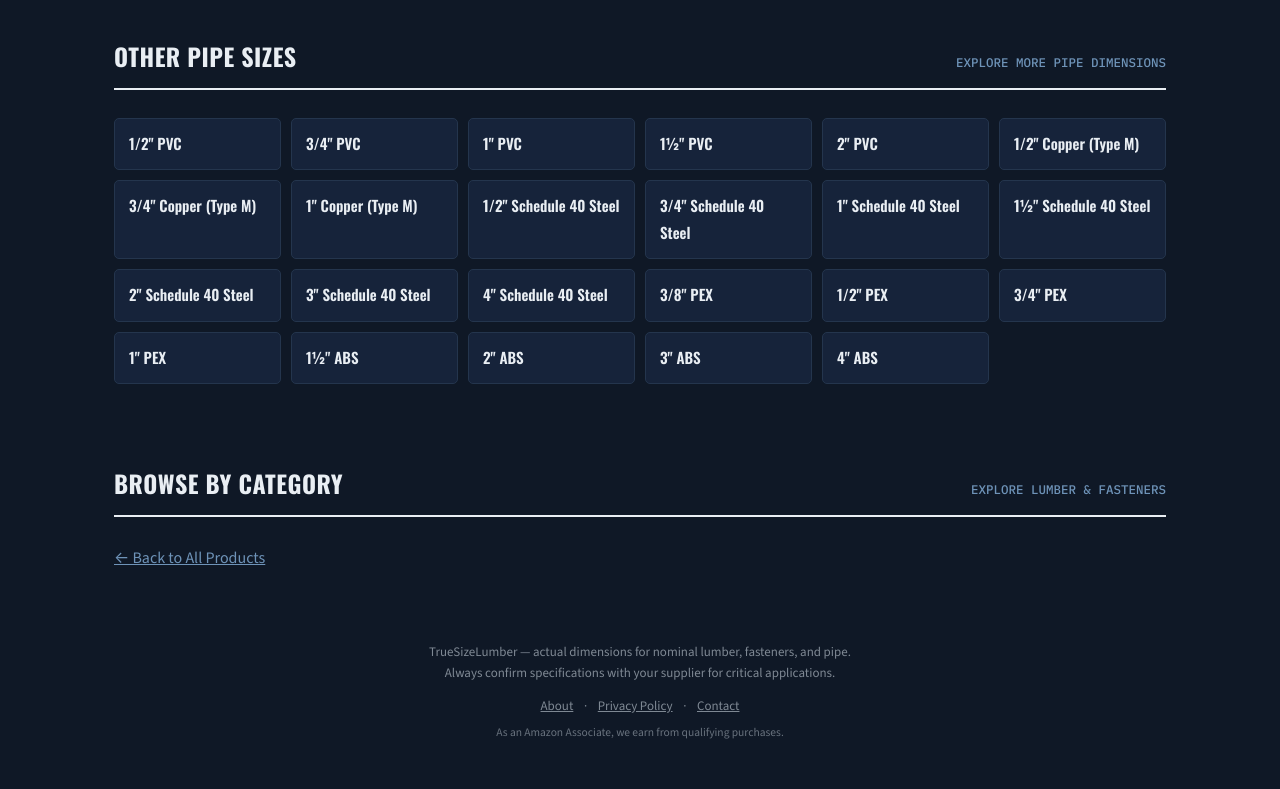
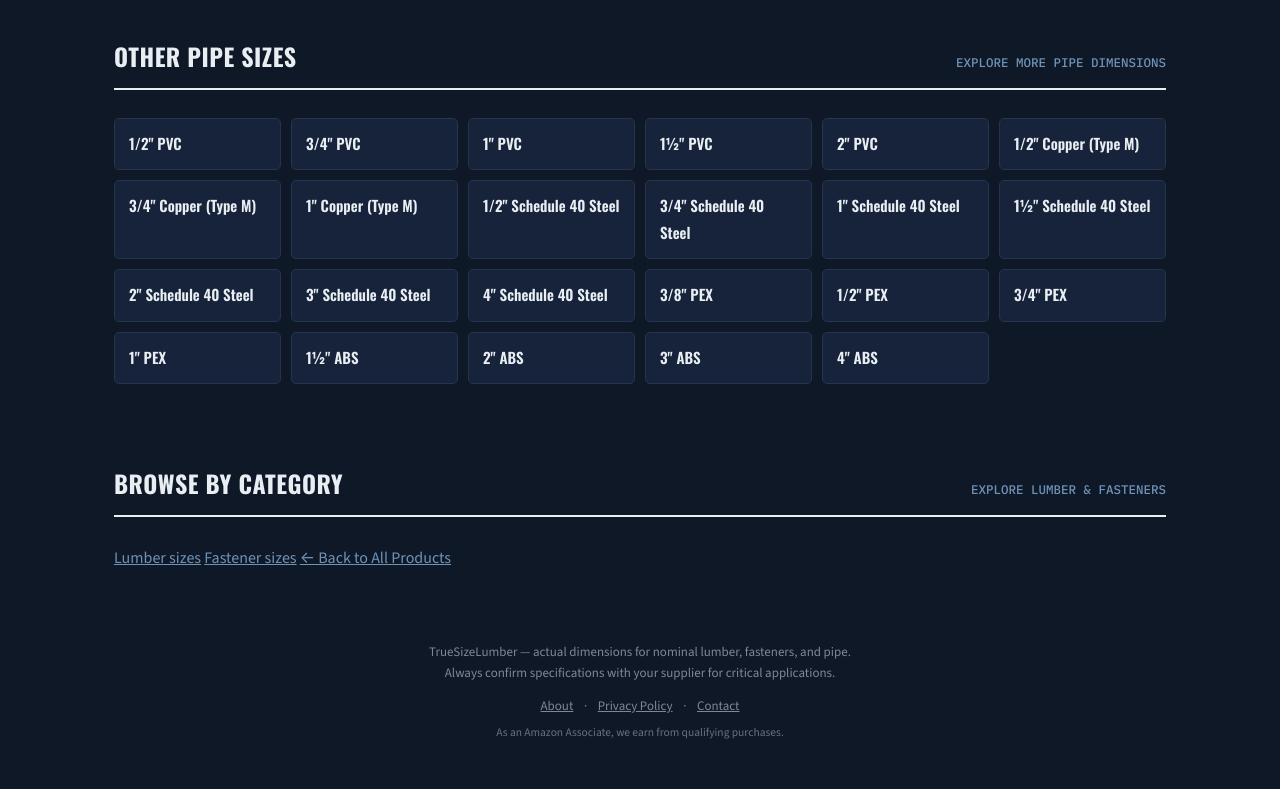
Before and after one commit to LarryCurlyandMoe/truesizelumber, a plain HTML site: page 4-schedule40-pipe.html in a window 1280 px wide. Shown: the part 544-1333 px from the top of the page. Drawn offline with nearby package versions, Linux system fonts and the light colour scheme.

Commit message:
Add cross-category linking (lumber <-> fastener <-> pipe) for 4-schedule40-pipe.html

```diff
--- a/4-schedule40-pipe.html
+++ b/4-schedule40-pipe.html
@@ -169,7 +169,9 @@
     <div class="section-note">EXPLORE LUMBER & FASTENERS</div>
   </div>
   <div class="category-links">
-    <a href="index.html#search" class="cat-link">← Back to All Products</a>
+    <a href="2x4-lumber.html" class="cat-link">Lumber sizes</a>
+    <a href="20d-nail-fastener.html" class="cat-link">Fastener sizes</a>
+    <a href="index.html" class="cat-link">← Back to All Products</a>
   </div>
 </section>
 
```
